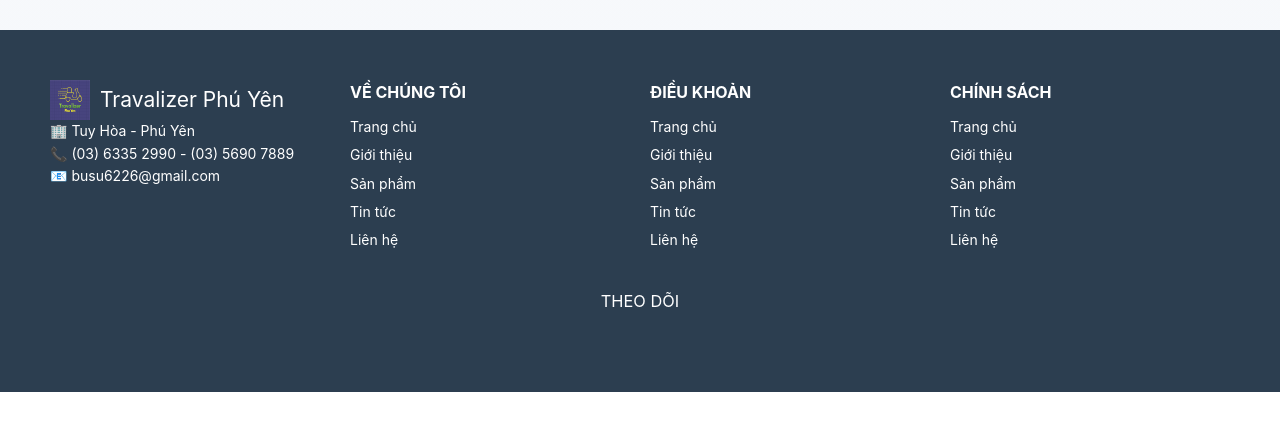
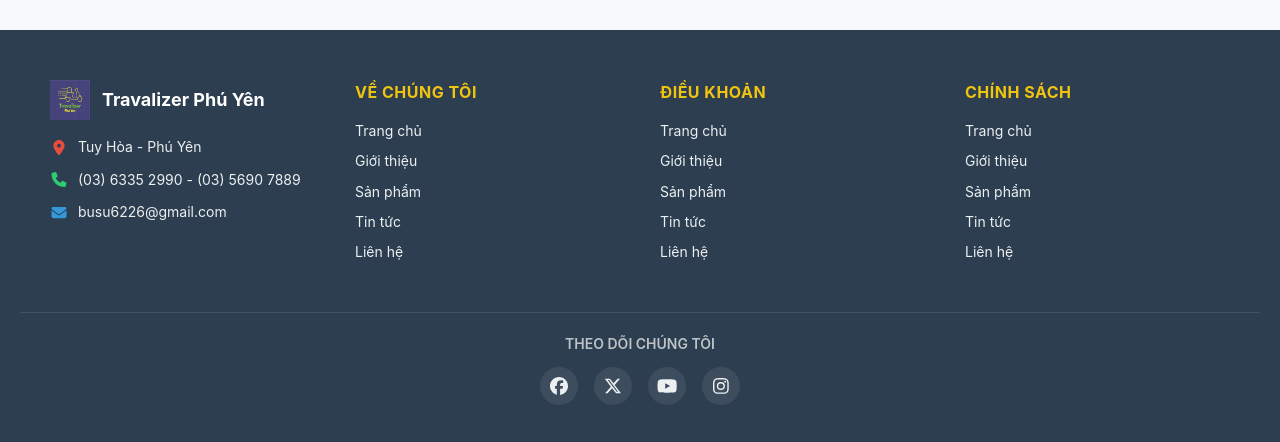
Before and after one commit to Khanhh14/Motorbike-Rental, a Vue app in the folder doan/: page / in a window 1280 px wide. Shown: the part 3225-3667 px from the top of the page. Before the commit the page ends 3617 px from the top, so only its background shows below. Built offline with nearby package versions, Linux system fonts and the light colour scheme; no server answers.

Commit message:
Update Giao dien

```diff
--- a/doan/package.json
+++ b/doan/package.json
@@ -10,6 +10,7 @@
   },
   "dependencies": {
     "@fortawesome/fontawesome-svg-core": "^6.7.2",
+    "@fortawesome/free-brands-svg-icons": "^7.3.1",
     "@fortawesome/free-regular-svg-icons": "^6.7.2",
     "@fortawesome/free-solid-svg-icons": "^6.7.2",
     "@fortawesome/vue-fontawesome": "^3.0.8",
--- a/doan/src/components/Footer.vue
+++ b/doan/src/components/Footer.vue
@@ -7,9 +7,18 @@
           <img src="@/assets/image/logo.png" alt="Travel Logo" class="logo-img" />
           <h2>Travalizer Phú Yên</h2>
         </div>
-          <p>🏢 Tuy Hòa - Phú Yên</p>
-          <p>📞 (03) 6335 2990 - (03) 5690 7889</p>
-          <p>📧 busu6226@gmail.com</p>
+        <p class="contact-line">
+          <font-awesome-icon :icon="['fas', 'location-dot']" class="contact-icon icon-address" />
+          <span>Tuy Hòa - Phú Yên</span>
+        </p>
+        <p class="contact-line">
+          <font-awesome-icon :icon="['fas', 'phone']" class="contact-icon icon-phone" />
+          <span>(03) 6335 2990 - (03) 5690 7889</span>
+        </p>
+        <p class="contact-line">
+          <font-awesome-icon :icon="['fas', 'envelope']" class="contact-icon icon-email" />
+          <span>busu6226@gmail.com</span>
+        </p>
       </div>
 
       <!-- Cột 2: Về chúng tôi -->
@@ -51,12 +60,20 @@
 
     <!-- Mạng xã hội -->
     <div class="social-media">
-        <h3>THEO DÕI</h3>
+      <h3>THEO DÕI CHÚNG TÔI</h3>
       <div class="social-icons">
-          <a href="#"><i class="fab fa-facebook"></i></a>
-          <a href="#"><i class="fab fa-twitter"></i></a>
-          <a href="#"><i class="fab fa-youtube"></i></a>
-          <a href="#"><i class="fab fa-instagram"></i></a>
+        <a href="#" class="social-btn facebook" title="Facebook">
+          <font-awesome-icon :icon="['fab', 'facebook']" />
+        </a>
+        <a href="#" class="social-btn twitter" title="X (Twitter)">
+          <font-awesome-icon :icon="['fab', 'x-twitter']" />
+        </a>
+        <a href="#" class="social-btn youtube" title="YouTube">
+          <font-awesome-icon :icon="['fab', 'youtube']" />
+        </a>
+        <a href="#" class="social-btn instagram" title="Instagram">
+          <font-awesome-icon :icon="['fab', 'instagram']" />
+        </a>
       </div>
     </div>
   </footer>
@@ -72,7 +89,7 @@
   color: white;
   padding: 40px 20px;
   font-size: 14px;
-  margin-top: 50px; /* Tạo khoảng cách giữa Footer và phần nội dung trên */
+  margin-top: 50px;
 }
 
 /* Chia footer thành 4 cột */
@@ -82,44 +99,57 @@
   max-width: 1200px;
   margin: auto;
   flex-wrap: wrap;
+  gap: 20px;
 }
 
 /* Căn chỉnh từng phần trong footer */
 .footer-section {
   flex: 1;
-  min-width: 200px;
+  min-width: 220px;
   padding: 10px;
 }
 
 .footer-section h3 {
   font-size: 16px;
   font-weight: bold;
-  margin-bottom: 10px;
+  margin-bottom: 14px;
+  color: #f1c40f;
+  letter-spacing: 0.5px;
 }
 
 .footer-section ul {
   list-style: none;
   padding: 0;
+  margin: 0;
 }
 
 .footer-section ul li {
-  margin-bottom: 6px;
+  margin-bottom: 8px;
 }
 
 .footer-section ul li a {
   text-decoration: none;
-  color: white;
+  color: #ecf0f1;
+  transition: all 0.25s ease;
 }
 
 .footer-section ul li a:hover {
   color: #f1c40f;
+  padding-left: 5px;
 }
 
 /* Logo */
 .footer-logo {
   display: flex;
   align-items: center;
-  gap: 10px;
+  gap: 12px;
+  margin-bottom: 16px;
+}
+
+.footer-logo h2 {
+  font-size: 18px;
+  margin: 0;
+  font-weight: 700;
 }
 
 .logo-img {
@@ -127,20 +157,86 @@
   height: 40px;
 }
 
+/* Dòng thông tin liên hệ */
+.contact-line {
+  display: flex;
+  align-items: center;
+  margin-bottom: 10px;
+  color: #ecf0f1;
+}
+
+.contact-icon {
+  width: 18px;
+  font-size: 15px;
+  margin-right: 10px;
+  text-align: center;
+}
+
+.icon-address {
+  color: #e74c3c; /* Đỏ vị trí */
+}
+
+.icon-phone {
+  color: #2ecc71; /* Xanh lá gọi điện */
+}
+
+.icon-email {
+  color: #3498db; /* Xanh dương hòm thư */
+}
+
 /* Mạng xã hội */
 .social-media {
   text-align: center;
-  margin-top: 20px;
+  margin-top: 30px;
+  padding-top: 20px;
+  border-top: 1px solid rgba(255, 255, 255, 0.1);
 }
 
-.social-icons a {
-  font-size: 24px;
-  color: white;
-  margin: 0 10px;
+.social-media h3 {
+  font-size: 14px;
+  font-weight: 600;
+  margin-bottom: 12px;
+  color: #bdc3c7;
 }
 
-.social-icons a:hover {
-  color: #f1c40f;
+.social-icons {
+  display: flex;
+  justify-content: center;
+  gap: 16px;
 }
 
+.social-btn {
+  display: inline-flex;
+  align-items: center;
+  justify-content: center;
+  width: 38px;
+  height: 38px;
+  border-radius: 50%;
+  background: rgba(255, 255, 255, 0.08);
+  font-size: 18px;
+  color: #ecf0f1;
+  text-decoration: none;
+  transition: all 0.3s ease;
+}
+
+.social-btn:hover {
+  transform: translateY(-3px);
+  color: #ffffff;
+}
+
+.social-btn.facebook:hover {
+  background-color: #1877f2;
+}
+
+.social-btn.twitter:hover {
+  background-color: #000000;
+}
+
+.social-btn.youtube:hover {
+  background-color: #ff0000;
+}
+
+.social-btn.instagram:hover {
+  background: radial-gradient(circle at 30% 107%, #fdf497 0%, #fdf497 5%, #fd5949 45%, #d6249f 60%, #285aeb 90%);
+}
 </style>
```
Also changed, not shown: doan/src/font-awesome-icons.js (+17 -3 lines), 1 other file (tests, documents, lock files or other folders). Lines whose indentation alone changed are shown as unchanged.
